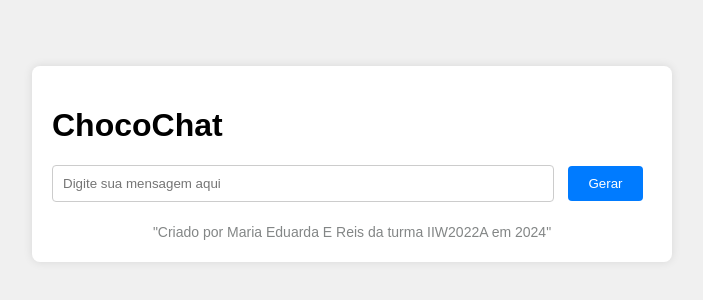
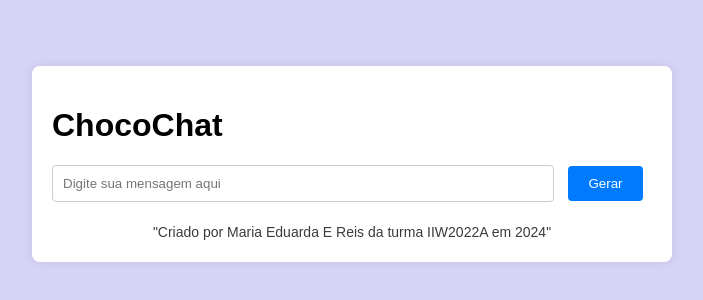
Before and after one commit to Maria-E-Reis/Aula-Nuvens, a website: page index.html in a window 1280 px wide. Shown: the part 236-536 px from the top of the page, without its empty margins (288-991 px from the left). Drawn offline with Linux system fonts and the light colour scheme.

Commit message:
Add files via upload

```diff
--- a/index.html
+++ b/index.html
@@ -4,7 +4,7 @@
 <head>
   <meta charset="UTF-8">
   <meta name="viewport" content="width=device-width, initial-scale=1.0">
-  <title>Google Generative AI</title>
+  <title>ChocoChat AI</title>
   <style>
      body {
             font-family: Arial, sans-serif;
@@ -14,13 +14,15 @@
             justify-content: center;
             align-items: center;
             height: 100vh;
-            background-color: #f0f0f0;
+            background-color: #d6d3f7;
         }
 
         .output-container {
             width: 600px;
+            overflow-y: auto;
+            max-height: 95vh;
             padding: 20px;
-            background-color: #fff;
+            background-color: #ffffff;
             box-shadow: 0 0 10px rgba(0, 0, 0, 0.1);
             border-radius: 8px;
         }
@@ -52,7 +54,7 @@
         }
 
         .footer {
-            color: rgb(131, 134, 134);
+            color: rgb(59, 59, 59);
             font-size: .75rem;
             line-height: 1rem;
             text-align: center;
```
